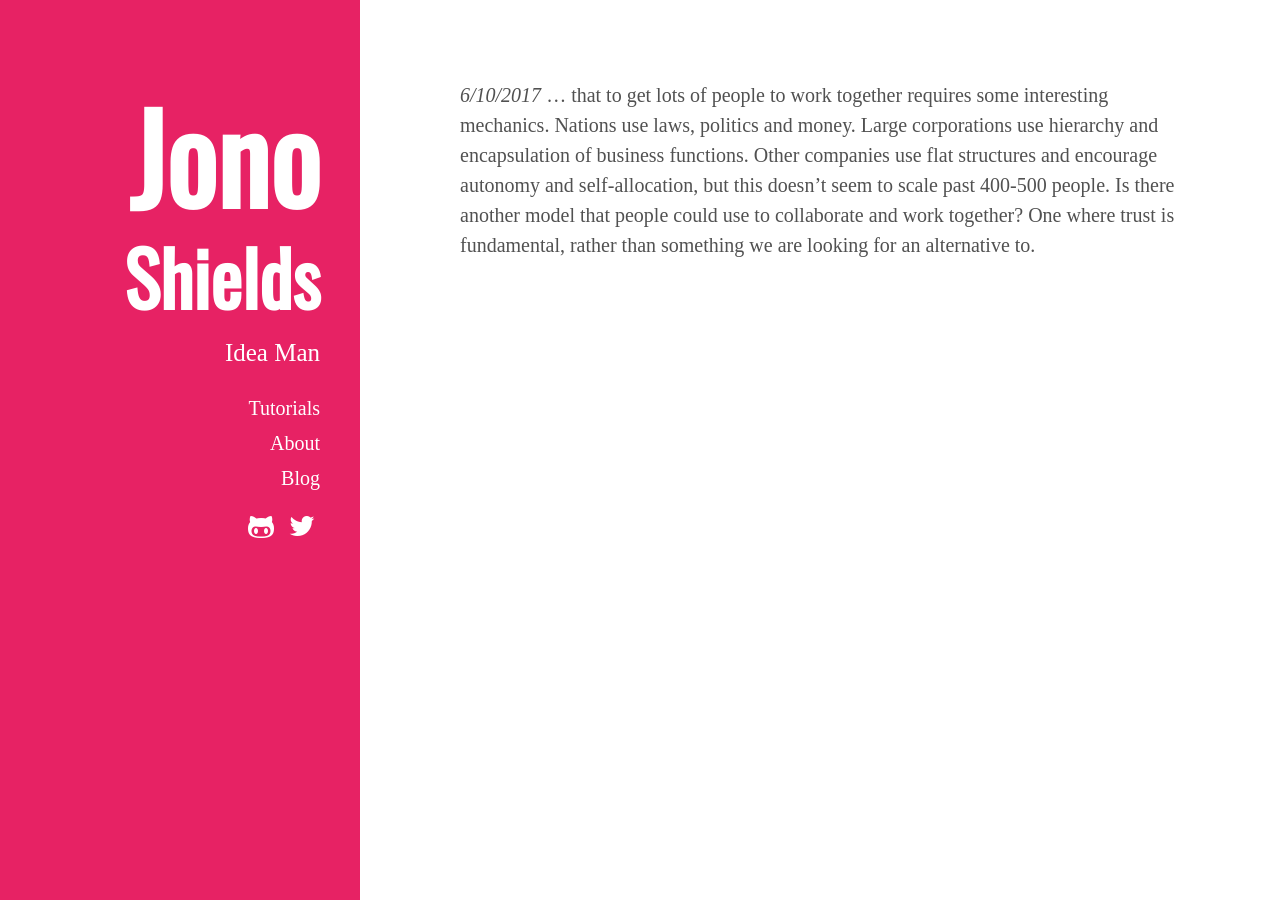
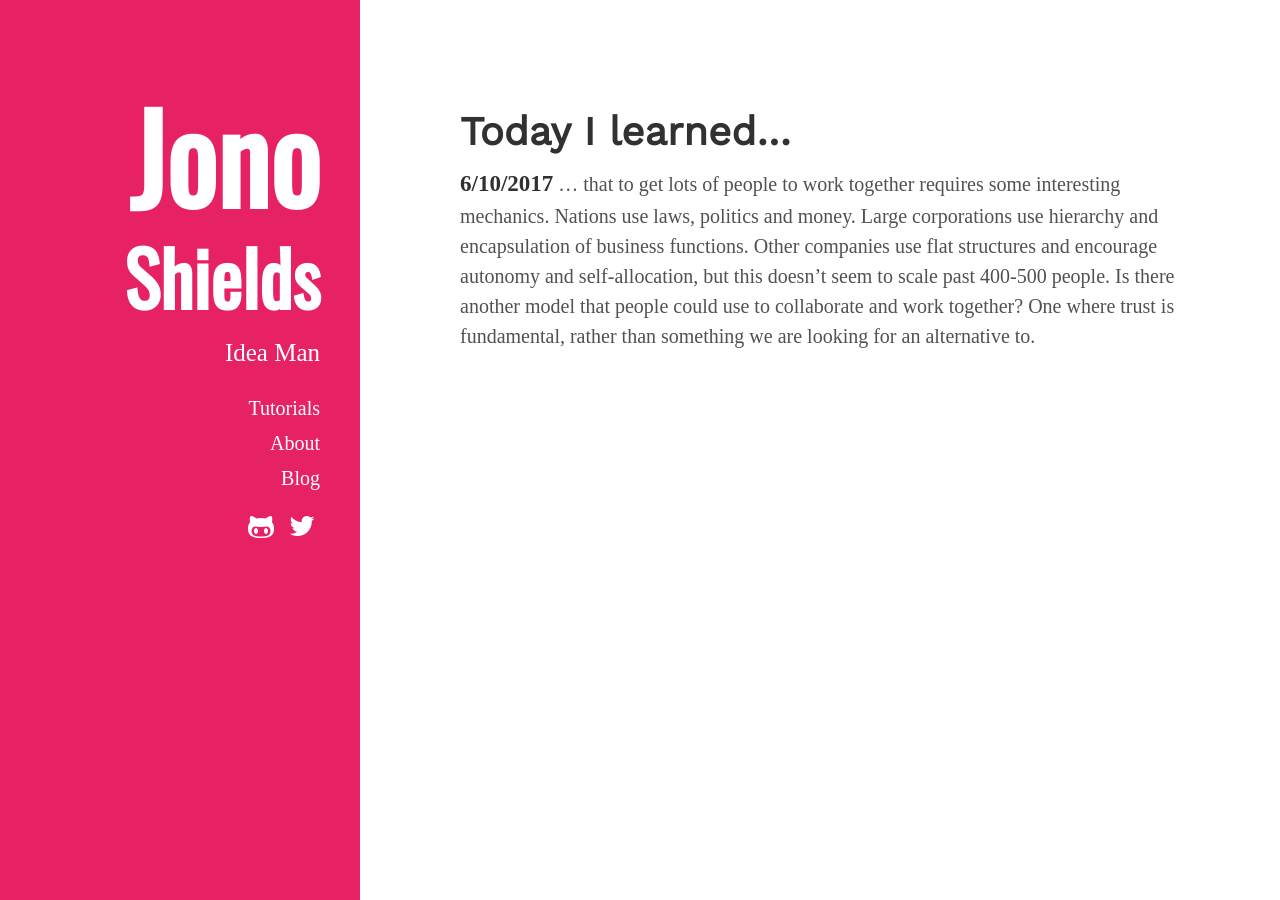
Before and after one commit to foopod/blog-2.0, a Jekyll site: the page built from learnings.md, in a window 1280 px wide. Built offline with Jekyll 4.4.1, drawn with Linux system fonts in a browser that asks for light colours; nearby versions of some CDN libraries; some web fonts are replaced.

Commit message:
Update learnings.md

```diff
--- a/learnings.md
+++ b/learnings.md
@@ -4,4 +4,6 @@ title: Today I learned...
 description: Jono learns something new everyday, this is proof
 ---
 
-*6/10/2017* ... that to get lots of people to work together requires some interesting mechanics. Nations use laws, politics and money. Large corporations use hierarchy and encapsulation of business functions. Other companies use flat structures and encourage autonomy and self-allocation, but this doesn't seem to scale past 400-500 people. Is there another model that people could use to collaborate and work together? One where trust is fundamental, rather than something we are looking for an alternative to.
+# Today I learned...
+
+**6/10/2017** ... that to get lots of people to work together requires some interesting mechanics. Nations use laws, politics and money. Large corporations use hierarchy and encapsulation of business functions. Other companies use flat structures and encourage autonomy and self-allocation, but this doesn't seem to scale past 400-500 people. Is there another model that people could use to collaborate and work together? One where trust is fundamental, rather than something we are looking for an alternative to.
```
